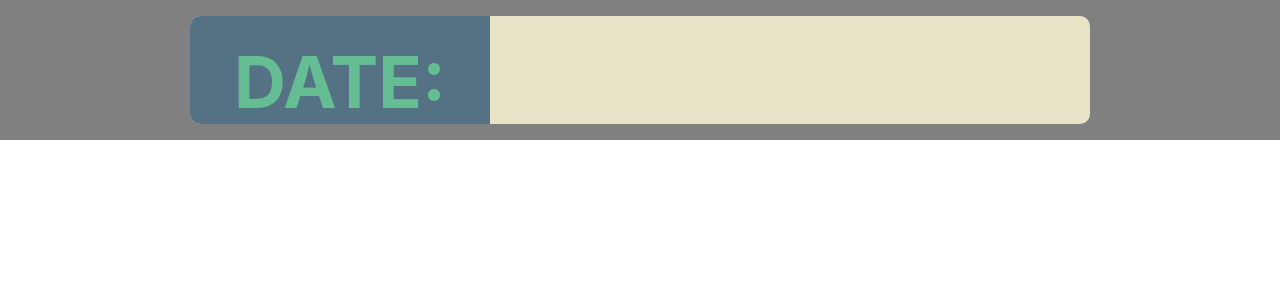
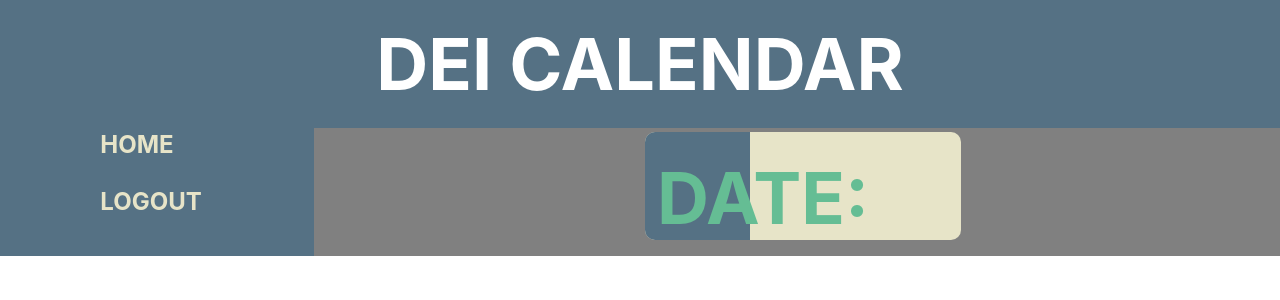
Before and after one commit to petehodnefield/project-three, a React (Create React App) app in the folder client/: page /events/1 in a window 1280 px wide. Shown: the top 300 px of the page. Built offline with nearby package versions, Linux system fonts and the light colour scheme; no server answers.

Commit message:
long cards nav back to home now

```diff
--- a/client/src/components/NavButtons/index.js
+++ b/client/src/components/NavButtons/index.js
@@ -1,5 +1,6 @@
 import React from "react";
 import auth from "../../utils/auth";
+import { Link } from "react-router-dom";
 
 function NavButtons(props) {
   function logOut() {
@@ -9,9 +10,11 @@ function NavButtons(props) {
     <div className="is-flex is-flex-direction-column">
       {props.isUserLoggedIn ? (
         <div className="is-flex is-flex-direction-column">
-          <button className="m-1 nav-btn" onClick={() => ""}>
-            HOME
-          </button>
+          <Link to={`/`}>
+            <button className="m-1 nav-btn" onClick={() => ""}>
+              HOME
+            </button>
+          </Link>
           {/* <button className="m-1 nav-btn" onClick={() => ""}>
             DASHBOARD
           </button> */}
--- a/client/src/pages/Home.js
+++ b/client/src/pages/Home.js
@@ -58,8 +58,8 @@ function Home() {
           <main className="container is-flex is-flex-direction-column is-align-items-center">
             <h1 className="cream">UPCOMING CULTURAL EVENTS</h1>
             <div>
-              <LongCard></LongCard>
-              <ShortCard></ShortCard>
+              {/* <LongCard></LongCard> */}
+              {/* <ShortCard></ShortCard> */}
               <div>
                 {data.events.map((event) => (
                   <Link to={`/events/${event._id}`}>
--- a/client/src/pages/singleEvent.js
+++ b/client/src/pages/singleEvent.js
@@ -2,6 +2,8 @@ import React from "react";
 import { useParams } from "react-router";
 import { useQuery } from "@apollo/client";
 import { QUERY_EVENT } from "../utils/queries";
+import NavButtons from "../components/NavButtons";
+import auth from "../utils/auth";
 
 const SingleEvent = (props) => {
   const { id: eventId } = useParams();
@@ -13,6 +15,16 @@ const SingleEvent = (props) => {
 
   console.log(data);
   return (
+    <div>
+      <header>
+        <h1 className="white big">DEI CALENDAR</h1>
+      </header>
+      <main className="columns">
+        <nav className="m-0 p-0 container is-flex is-flex-direction-column is-align-items-center column is-one-quarter">
+          <NavButtons isUserLoggedIn={auth.loggedIn}></NavButtons>
+          {/* <QuickSearches></QuickSearches> */}
+        </nav>
+        <main className="container is-flex is-flex-direction-column is-align-items-center">
           <div className="container is-flex is-flex-direction-column is-align-items-center">
             <form className="m-4 columns">
               <div className="is-flex is-flex-direction-column is-align-items-center column is-one-third long-card-header">
@@ -29,6 +41,9 @@ const SingleEvent = (props) => {
               </div>
             </form>
           </div>
+        </main>
+      </main>
+    </div>
   );
 };
 
```
Lines whose indentation alone changed are shown as unchanged.
